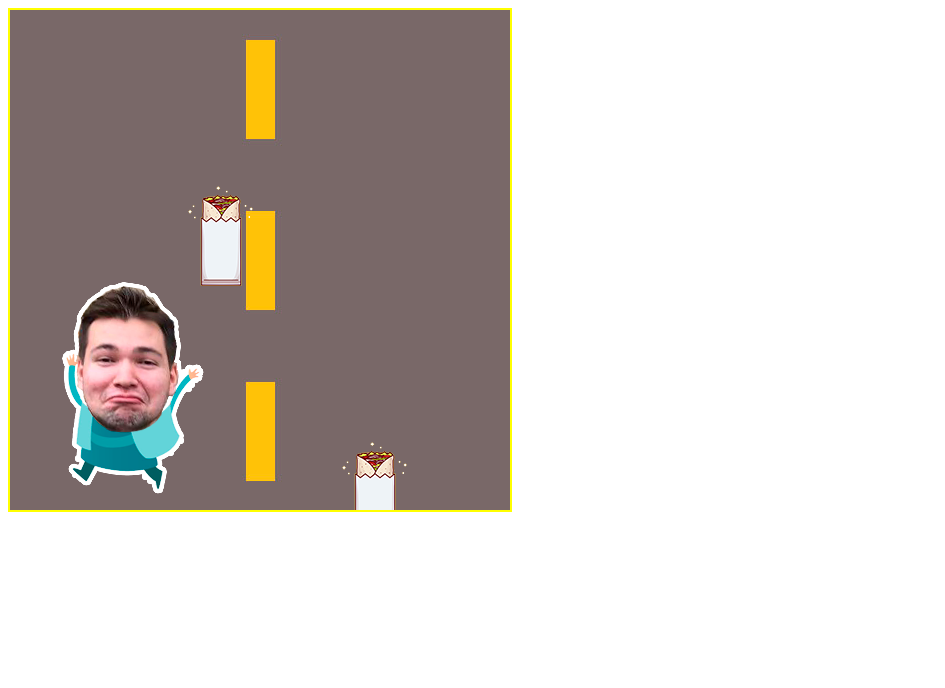
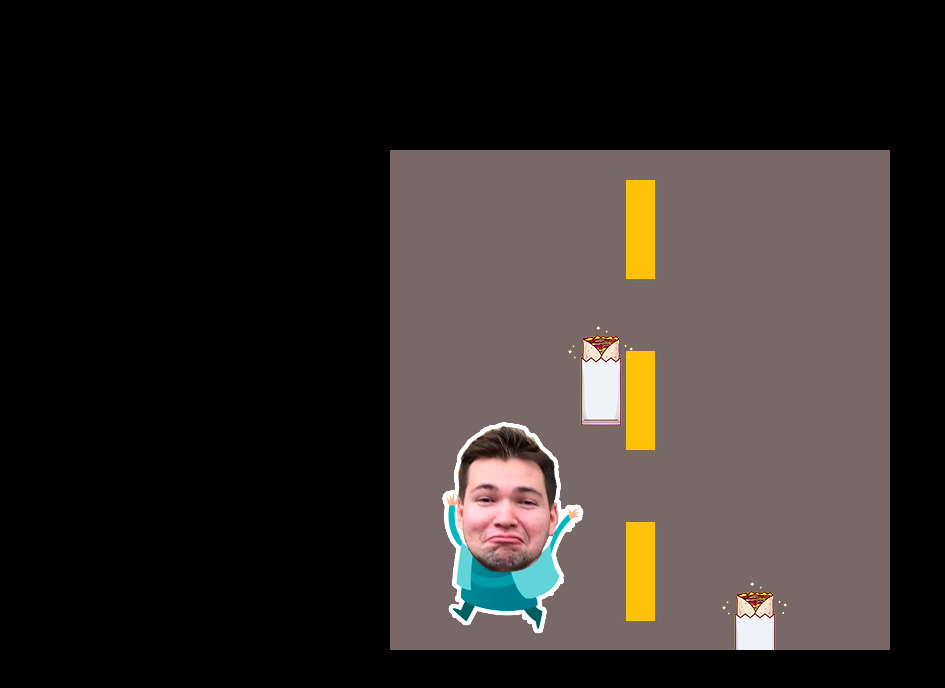
Before and after one commit to rtkirill/shavman, a plain HTML site: page index.html in a window 1280 px wide. Shown: the whole page, without its empty margins (0-945 px from the left). Drawn offline with Linux system fonts and the light colour scheme.

Commit message:
UI styles

```diff
--- a/assets/css/style.css
+++ b/assets/css/style.css
@@ -1,4 +1,9 @@
-canvas {
-    border: 2px solid yellow;
-    /*background: url("../img/BgImg.jpg") center no-repeat;*/
+html, body {
+    height: 100%;
+    width: 100%;
+    display: flex;
+    align-items: center;
+    justify-content: center;
+    overflow: hidden;
+    background: #000;
 }
```
